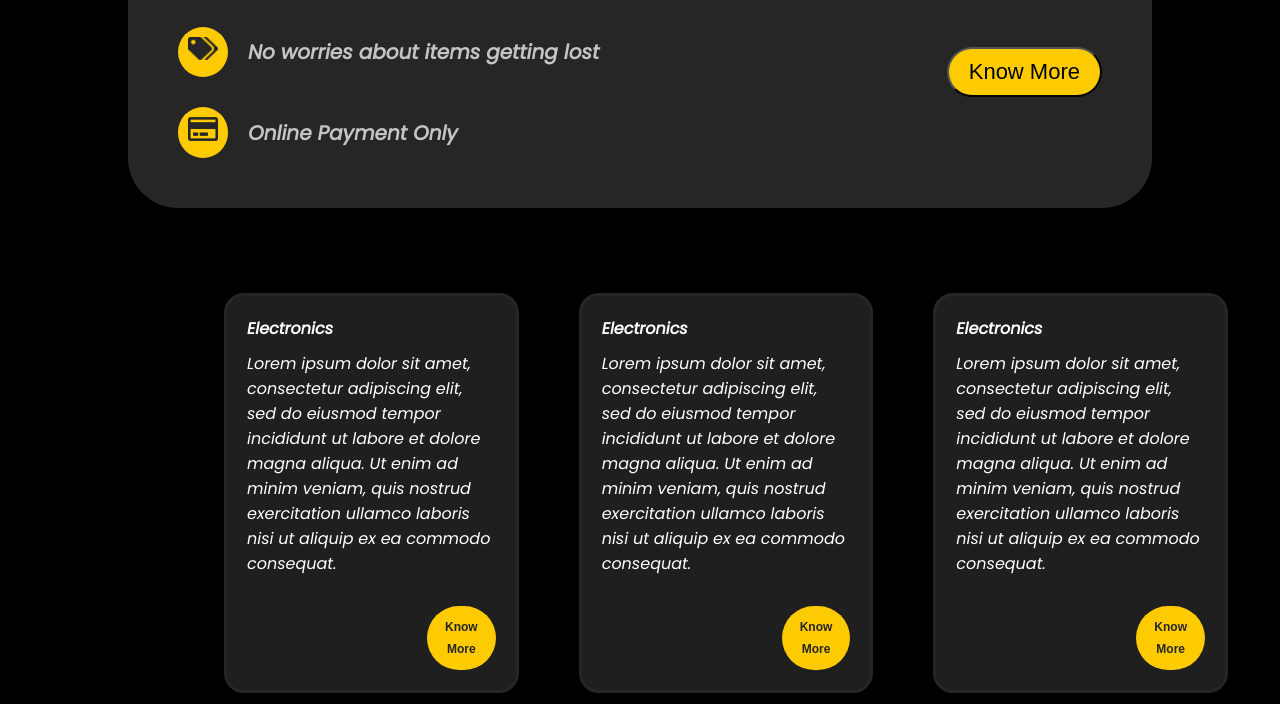
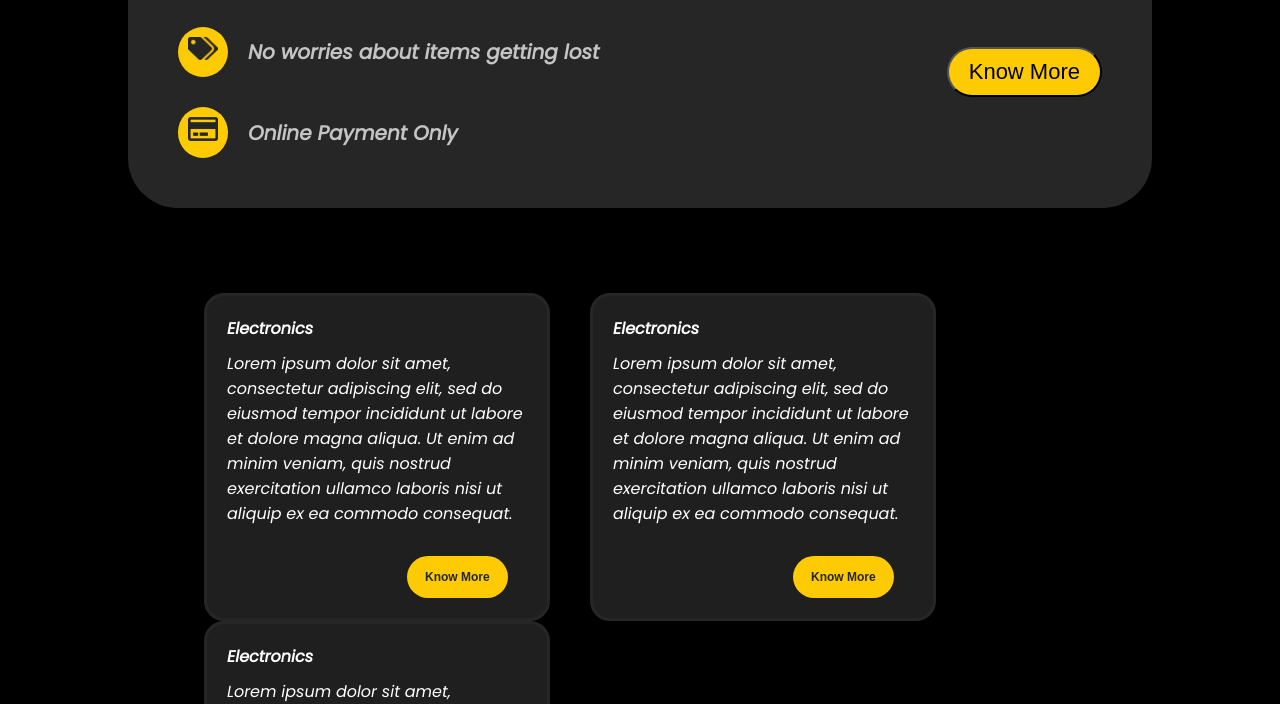
Before and after one commit to Jayesh-Jadhav05/acciobjob-f1-contest-2, a plain HTML site: page index.html in a window 1280 px wide. Shown: the part 269-973 px from the top of the page. Drawn offline with Linux system fonts and the light colour scheme.

Commit message:
Update style.css

```diff
--- a/style.css
+++ b/style.css
@@ -136,12 +136,13 @@ nav {
     display: flex;
     padding: 10px 20px;
     margin-bottom: 50px;
+    flex-wrap:wrap;
 }
 
 .row-1 .s1 {
     padding: 20px 20px;
     color: white;
-    margin-left: 60px;
+    margin-left: 40px;
     background: #1F1F1F;
     border: 3px solid #262626;
     border-radius: 20px;
@@ -149,6 +150,9 @@ nav {
 
 .s1 .para-head {
     margin-bottom: 30px;
+}
+.s1 .para-head p{
+    width: 300px;
 }
 
 .para-head h4 {
```
